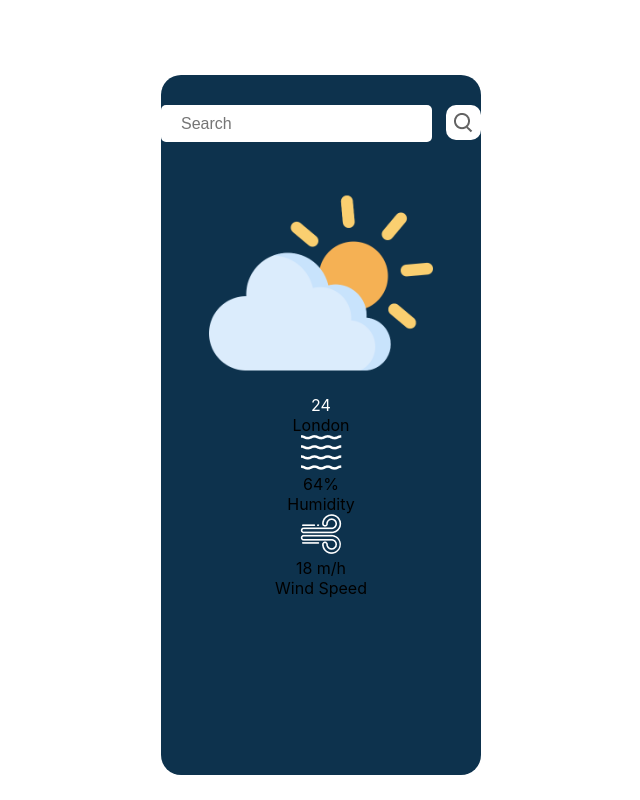
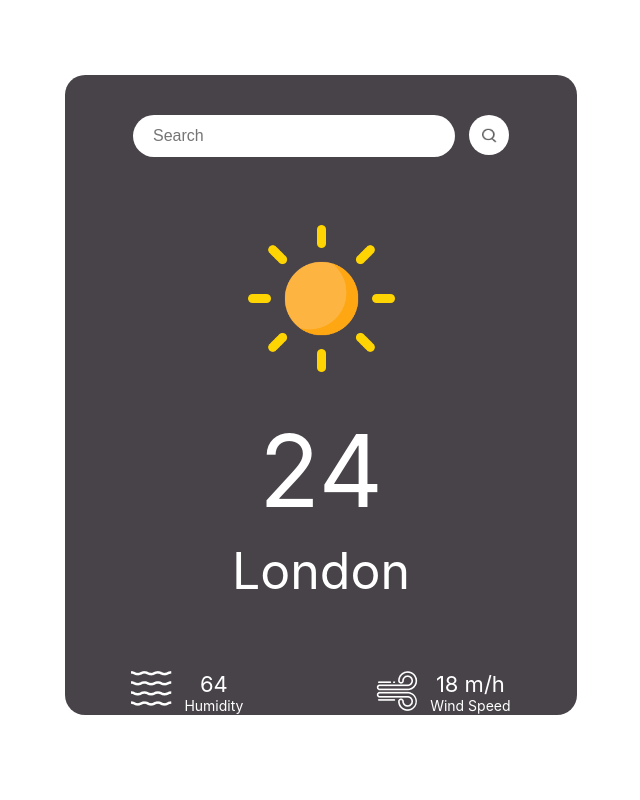
Before and after one commit to klnamv/weather, a React (Create React App) app: page / in a window 1280 px wide. Shown: the whole page, without its empty margins (319-959 px from the left). Built offline with nearby package versions, Linux system fonts and the light colour scheme.

Commit message:
finish weather app using open weather api

```diff
--- a/src/Components/WeatherApp/WeatherApp.css
+++ b/src/Components/WeatherApp/WeatherApp.css
@@ -1,25 +1,25 @@
 .container {
-    width: 25%;
-    height: 700px;
+    width: 40%;
+    height: 80vh;
     margin: auto;
     margin-top: 75px;
     border-radius: 20px;
-    background: #0D324D;
+    background: #484349;
 }
 
 .top-bar {
     display: flex;
     justify-content: center;
     gap: 14px;
-    padding-top: 30px;
+    padding-top: 40px;
 }
 
 .top-bar input {
     display: flex;
-    width: 250px;
-    height: 35px;
+    width: 300px;
+    height: 40px;
     border: none;
-    border-radius: 5px;
+    border-radius: 30px;
     outline: none;
     padding-left: 20px;
     color: #020202;
@@ -30,11 +30,16 @@
     display: flex;
     justify-content: center;
     align-items: center;
-    height: 35px;
-    width: 35px;
+    height: 40px;
+    width: 40px;
     background: white;
-    border-radius: 10px;
+    border-radius: 50px;
     cursor: pointer;
+}
+
+.search-icon img{
+    width: 15px;
+    height: 15px;
 }
 
 .weather-image {
@@ -43,9 +48,43 @@
     justify-content: center;
 }
 
-.weather-temp{
+.weather-temp {
     color: white;
     display: flex;
     justify-content: center;
+    font-size: 100px;
+}
 
+.weather-location {
+    display: flex;
+    justify-content: center;
+    color: white;
+    font-size: 50px;
+    margin-top: 10px;
 }
+
+.data-container {
+    margin-top: 70px;
+    color: white;
+    display: flex;
+    justify-content: center;
+}
+
+.element {
+    margin: auto;
+    display: flex;
+    align-items: flex-start;
+    gap: 12px;
+}
+
+.data {
+    font-size: 22px;
+}
+
+.text {
+    font-size: 14px;
+}
+
+.icon {
+    margin-top: 10px;
+}
--- a/src/Components/WeatherApp/WeatherApp.jsx
+++ b/src/Components/WeatherApp/WeatherApp.jsx
@@ -1,4 +1,4 @@
-import React from 'react';
+import React, { useState } from 'react';
 import './WeatherApp.css';
 
 import search_icon from '../Assets/search.png';
@@ -11,16 +11,62 @@ import snow_icon from '../Assets/snow.png';
 import wind_icon from '../Assets/wind.png';
 
 const WeatherApp = () => {
+
+    let apiKey = '2e06dc85affd66bd7948d8d171200443';
+
+    const [wicon, setWicon] = useState(clear_icon);
+
+    const search = async () => {
+        const element = document.getElementsByClassName("cityInput");
+        const input = element[0].value;
+        if (input === ""){
+            return 0;
+        }
+        let url = `https://api.openweathermap.org/data/2.5/weather?q=${input}&units=Metric&appid=${apiKey}`;
+        let response = await fetch(url);
+        let data = await response.json();
+
+        const humidity = document.getElementsByClassName("humidity-percent");
+        const wind = document.getElementsByClassName("wind-rate");
+        const temprature = document.getElementsByClassName("weather-temp");
+        const location = document.getElementsByClassName("weather-location");
+
+        humidity[0].innerHTML = data.main.humidity + " %";
+        wind[0].innerHTML = Math.floor(data.wind.speed) + " km/h";
+        temprature[0].innerHTML = Math.floor(data.main.temp) + " °C";
+        location[0].innerHTML = data.name;
+
+        if(data.weather[0].icon === "01d" || data.weather[0].icon === "01n"){
+            setWicon(clear_icon);
+        } else if(data.weather[0].icon==="02d" || data.weather[0].icon === "02n"){
+            setWicon(cloud_icon);
+        } else if(data.weather[0].icon==="03d" || data.weather[0].icon === "03n"){
+            setWicon(drizzle_icon);
+        } else if(data.weather[0].icon==="04d" || data.weather[0].icon === "04n"){
+            setWicon(cloud_icon)
+        } else if(data.weather[0].icon==="09d" || data.weather[0].icon === "09n"){
+            setWicon(rain_icon);
+        } else if(data.weather[0].icon==="10d" || data.weather[0].icon === "10n"){
+            setWicon(rain_icon);
+        } else if(data.weather[0].icon==="13d" || data.weather[0].icon === "13n"){
+            setWicon(snow_icon);
+        } else {
+            setWicon(clear_icon)
+        }
+
+
+    }
+
     return (
         <div className='container'>
             <div className='top-bar'>
                 <input type='text' className='cityInput' placeholder='Search'/>
-                <div className='search-icon'>
+                <div className='search-icon' onClick={() => {search()}} >
                     <img src={search_icon} alt="" />
                 </div>
             </div>
             <div className='weather-image'>
-                <img src={cloud_icon}/>
+                <img src={wicon} alt='Weather Icon' />
             </div>
             <div className='weather-temp'>24</div>
             <div className='weather-location'>London</div>
@@ -28,14 +74,14 @@ const WeatherApp = () => {
                 <div className='element'>
                     <img src={humidity_icon} alt='' className='icons'/>
                     <div className='data'>
-                        <div className='humidity-percent'>64%</div>
+                        <div className='humidity-percent'>64</div>
                         <div className='text'>Humidity</div>
                     </div>
                 </div>
                 <div className='element'>
                     <img src={wind_icon} alt='' className='icons'/>
                     <div className='data'>
-                        <div className='humidity-percent'>18 m/h</div>
+                        <div className='wind-rate'>18 m/h</div>
                         <div className='text'>Wind Speed</div>
                     </div>
                 </div>
```
